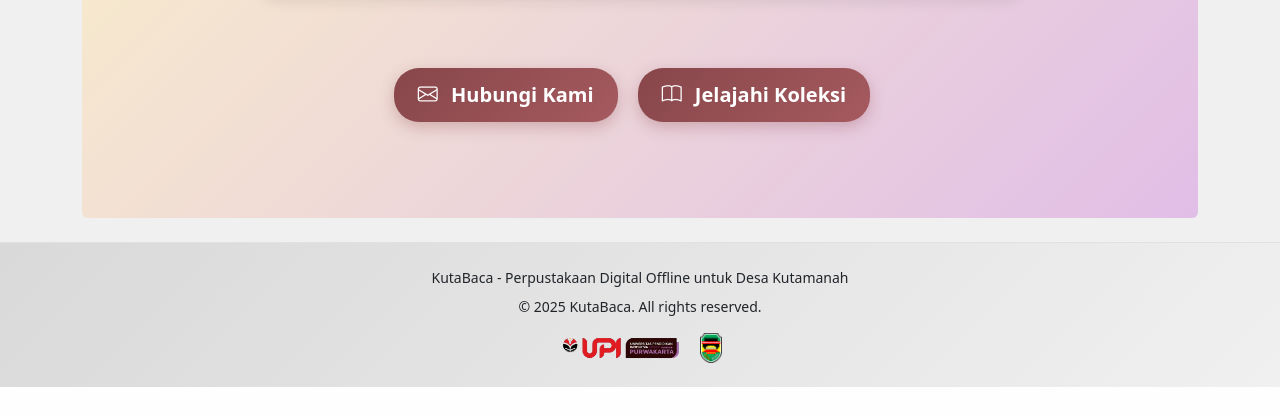
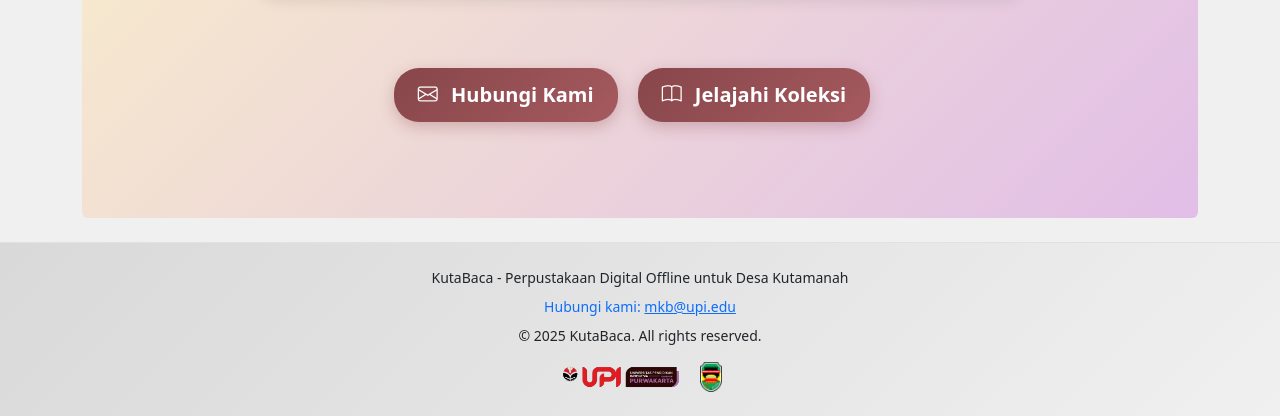
Before and after one commit to liptiavenica/kutabaca, a CodeIgniter 4 app: the page made by app/Views/about.php in a window 1280 px wide. Shown: the part 2505-2921 px from the top of the page. Before the commit the page ends 2892 px from the top, so only its background shows below. Run offline with PHP 8.4 and a stand-in for CodeIgniter, Linux system fonts and the light colour scheme; the template is opened without the code that fills it, so the values that code supplies are empty; some libraries are stand-ins or nearby versions.

Commit message:
update footer

```diff
--- a/app/Views/layout/template.php
+++ b/app/Views/layout/template.php
@@ -102,6 +102,9 @@
 <footer class="footer border-top py-4">
     <div class="container small text-center">
         <div>KutaBaca - Perpustakaan Digital Offline untuk Desa Kutamanah</div>
+        <div class="mt-2 text-primary">
+            Hubungi kami: <a href="mailto:mkb@upi.edu" class="text-primary">mkb@upi.edu</a>
+        </div>
         <div class="mt-2">
             &copy; <?= date('Y') ?> KutaBaca. All rights reserved.
         </div>
@@ -112,6 +115,7 @@
     </div>
 </footer>
 
+
     <!-- Bootstrap JS Bundle & Custom JS -->
     <script src="<?= base_url('assets/js/bootstrap.bundle.min.js') ?>"></script>
     <script src="<?= base_url('assets/js/main.js') ?>"></script>
```
Lines whose indentation alone changed are shown as unchanged.
